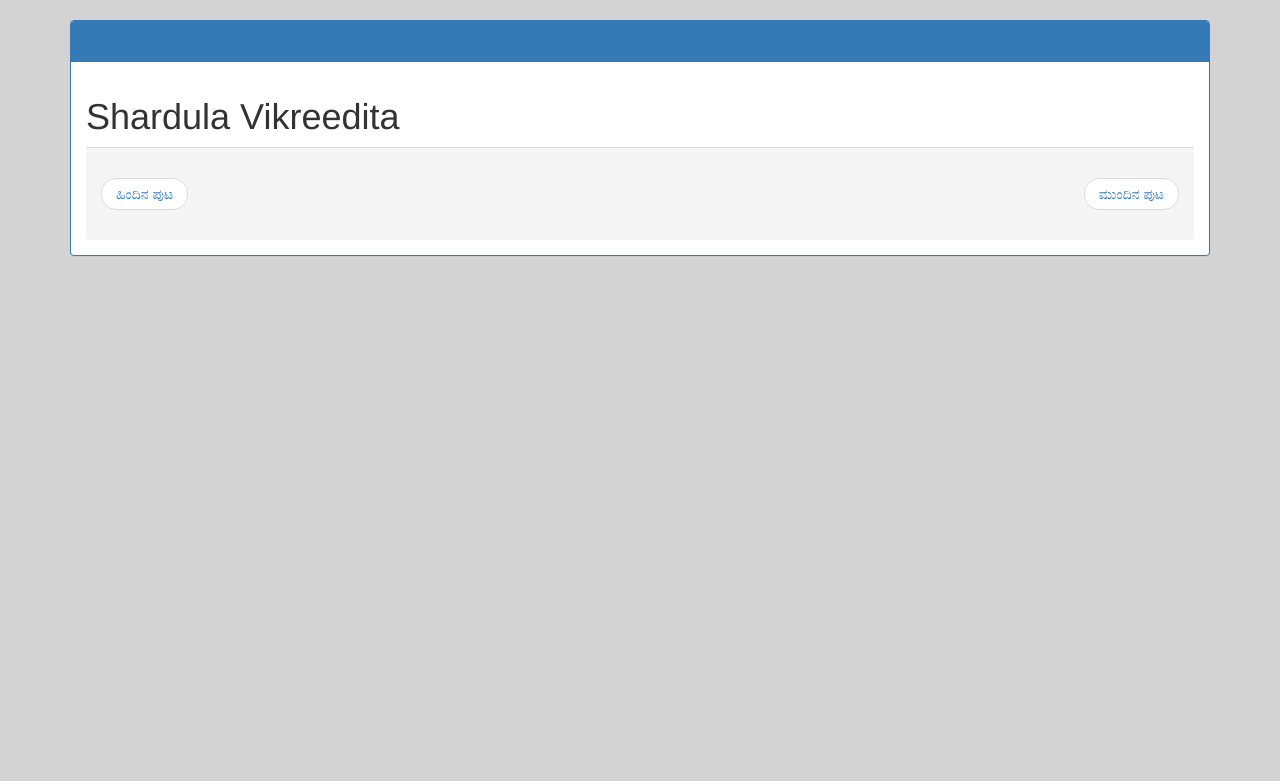
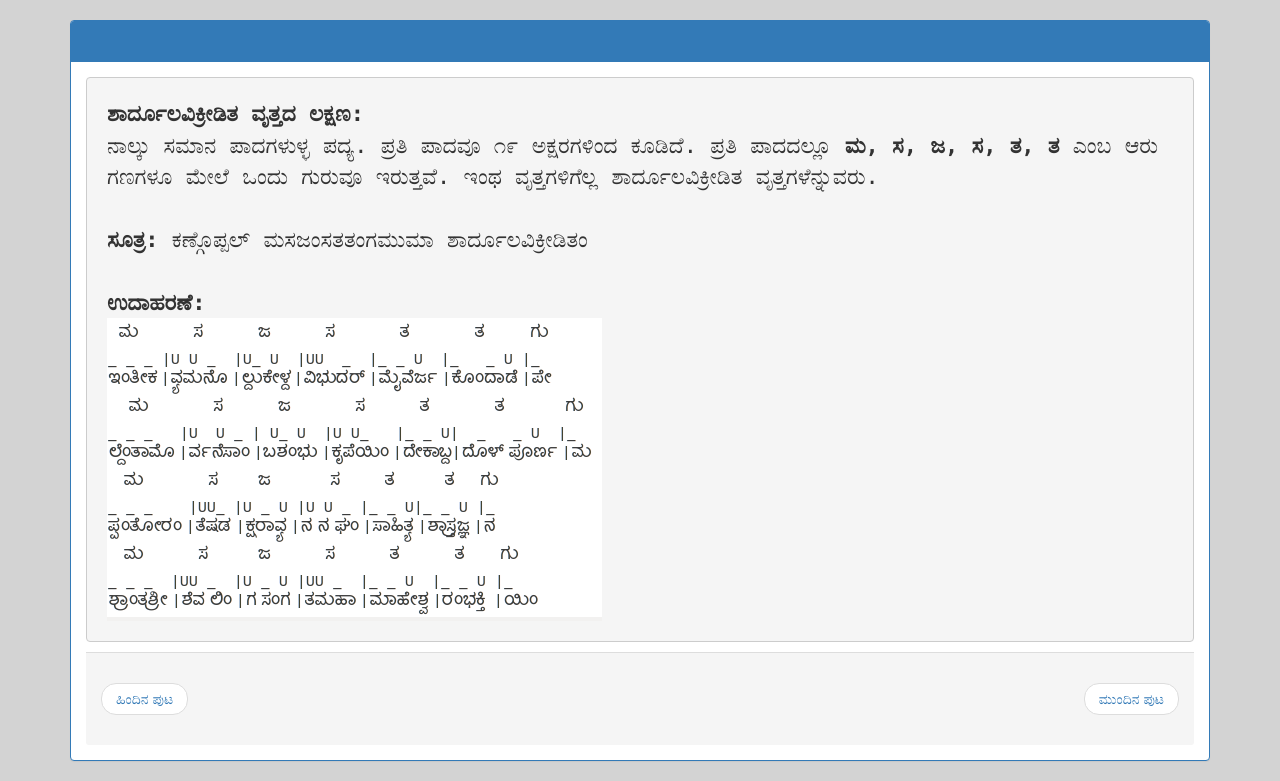
Before and after one commit to anuprshetty/chandassu, a Flask app: template templates/vrutta/shardula_vikreedita.html in a window 1280 px wide. Shown: the part 75-856 px from the top of the page. Before the commit the page ends 331 px from the top, so only its background shows below. Run offline with Flask 3, Linux system fonts and the light colour scheme; the template is opened without the code that fills it, so the values that code supplies are empty; some libraries are stand-ins or nearby versions.

Commit message:
routing for shardula_vikreedita vrutta

```diff
--- a/templates/vrutta/shardula_vikreedita.html
+++ b/templates/vrutta/shardula_vikreedita.html
@@ -1,3 +1,11 @@
 <!DOCTYPE html> {% extends 'base.html' %} {% block body %}
-<h1>Shardula Vikreedita</h1>
+<pre class="pre-wrap">
+<b>ಶಾರ್ದೂಲವಿಕ್ರೀಡಿತ ವೃತ್ತದ ಲಕ್ಷಣ:</b>
+ನಾಲ್ಕು ಸಮಾನ ಪಾದಗಳುಳ್ಳ ಪದ್ಯ. ಪ್ರತಿ ಪಾದವೂ ೧೯ ಅಕ್ಷರಗಳಿಂದ ಕೂಡಿದೆ. ಪ್ರತಿ ಪಾದದಲ್ಲೂ <b>ಮ, ಸ, ಜ, ಸ, ತ, ತ</b> ಎಂಬ ಆರು ಗಣಗಳೂ ಮೇಲೆ ಒಂದು ಗುರುವೂ ಇರುತ್ತವೆ. ಇಂಥ ವೃತ್ತಗಳಿಗೆಲ್ಲ ಶಾರ್ದೂಲವಿಕ್ರೀಡಿತ ವೃತ್ತಗಳೆನ್ನುವರು.
+
+<b>ಸೂತ್ರ:</b> ಕಣ್ಗೊಪ್ಪಲ್ ಮಸಜಂಸತತಂಗಮುಮಾ ಶಾರ್ದೂಲವಿಕ್ರೀಡಿತಂ
+
+<b>ಉದಾಹರಣೆ:</b>
+<img src="{{url_for('static',filename='images/vrutta/shardula_vikreedita.png')}}" />
+</pre>
 {% endblock %}
```
Also changed, not shown: blueprints/vrutta.py (+8 -1 lines).
